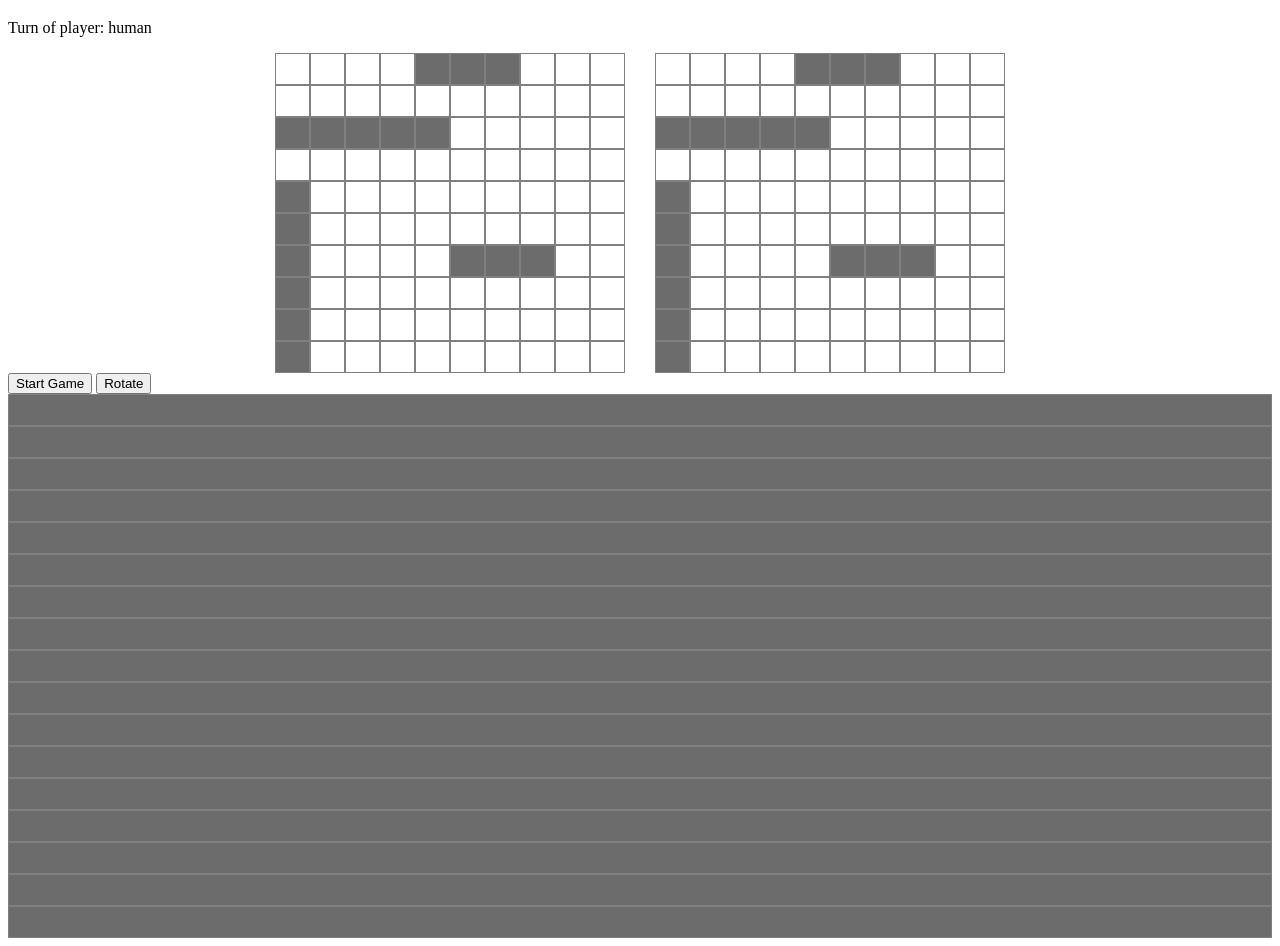
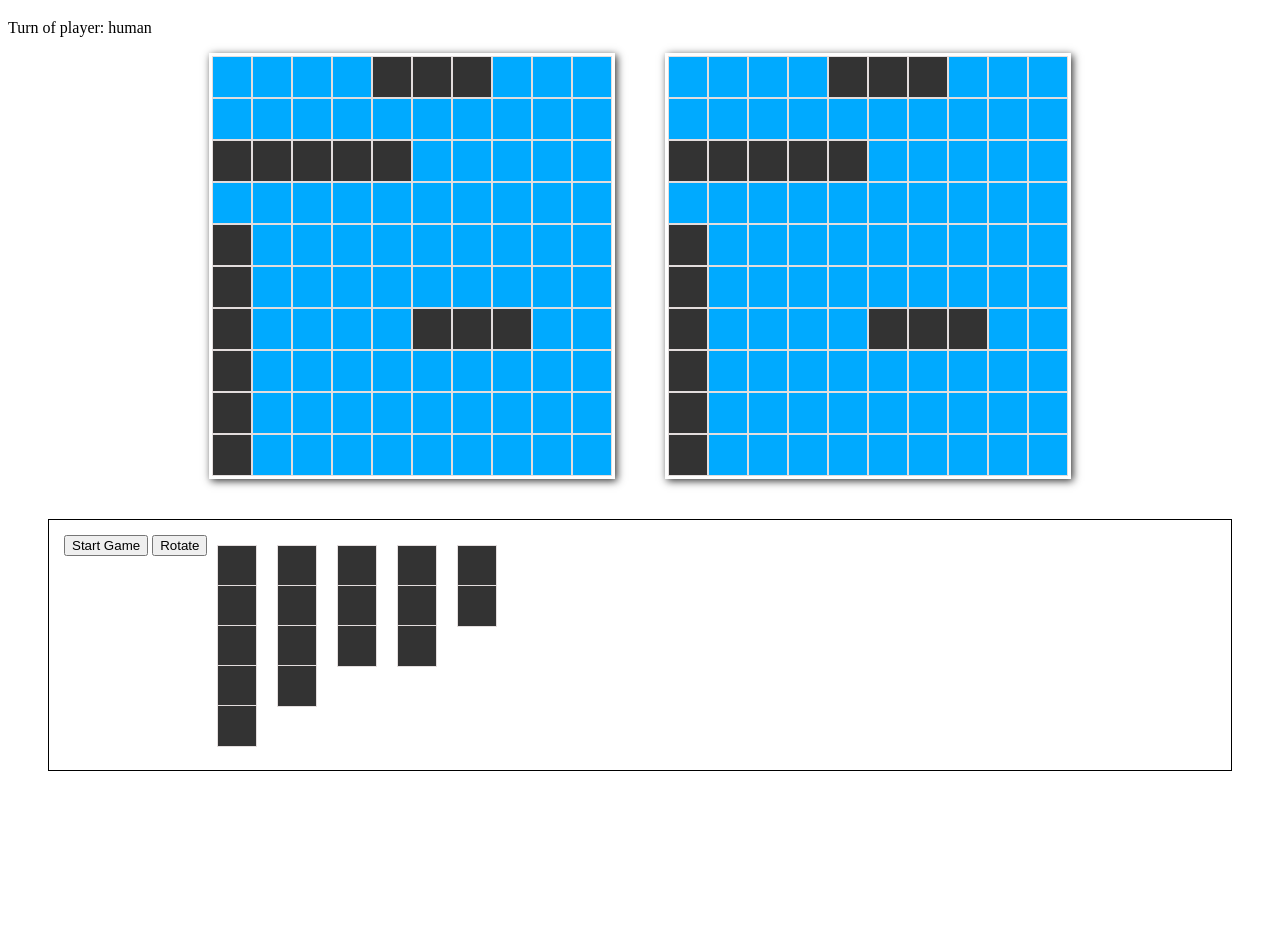
Before and after one commit to BrandonLunaCastro/Battleship-Game-2.0, a website built with webpack: page src/index.html in a window 1280 px wide. Shown: the part 61-1007 px from the top of the page. After the commit the page ends 872 px from the top, so only its background shows below. Built offline with nearby package versions, Linux system fonts and the light colour scheme.

Commit message:
style: add styles to draggable ships

```diff
--- a/src/styles/style.scss
+++ b/src/styles/style.scss
@@ -1,5 +1,6 @@
 $color-red: rgb(0, 255, 38);
-$ship: #6c6c6c;
+$ship: #333;
+$board: hsl(200, 100%, 50%);
 
 h1 {
   color: $color-red;
@@ -9,13 +10,16 @@ h1 {
   display: flex;
   justify-content: center;
   align-items: center;
-  gap: 30px;
+  gap: 50px;
 }
 
 .machineBoard,
 .humanBoard {
     display: grid;
-    grid-template-columns: repeat(10,35px);
+    grid-template-columns: repeat(10,40px);
+    background-color: $board;
+    border: 3px solid #fefefe;
+    box-shadow: 2px 2px 8px #333;
 }
 
 .disabled{
@@ -23,8 +27,8 @@ h1 {
 }
 
 .grid {
-  height: 30px;
-  border: 1px solid gray;
+  height: 40px;
+  border: 1px solid rgb(227, 221, 221);
 }
 
 .ship{
@@ -36,7 +40,7 @@ h1 {
 }
 
 .fail {
-  background-color: #0093aa
+  background-color: transparent
 }
 
 .modal{
@@ -61,3 +65,68 @@ h1 {
 .is-close{
   display: none;
 }
+
+.ships {
+  display: flex;
+  border: 1px solid black;
+  padding: 15px;
+  height: auto;
+  margin: 40px;
+
+  .carrier,
+  .battleship,
+  .destroyer,
+  .submarine,
+  .boat {
+    display: grid;
+    padding: 10px;
+  }
+  .carrier > div,
+  .battleship > div,
+  .destroyer > div,
+  .submarine > div,
+  .boat > div {
+    background-color: $ship;
+  }
+
+  .carrier.horizontal {
+    grid-template-columns: repeat(5, 40px);
+  }
+  .battleship.horizontal {
+    grid-template-columns: repeat(4,40px);
+  }
+  .destroyer.horizontal{
+    grid-template-columns: repeat(3, 40px);
+  }
+  .submarine.horizontal{
+    grid-template-columns: repeat(3, 40px);
+  }
+  .boat.horizontal{
+    grid-template-columns: repeat(2, 40px);
+  }
+
+  .carrier.vertical {
+    grid-template-rows: repeat(5, 40px);
+    width: 40px;
+  }
+  .battleship.vertical {
+    grid-template-rows: repeat(4, 40px);
+    width: 40px;
+  }
+  .destroyer.vertical{
+    grid-template-rows: repeat(3, 40px);
+    width: 40px;
+  }
+  .submarine.vertical{
+    grid-template-rows: repeat(3, 40px);
+    width: 40px;
+  }
+  .boat.vertical{
+    grid-template-rows: repeat(2, 40px);
+    width: 40px;
+  }
+}
+
+.hover {
+  background-color: $ship;
+}
```
